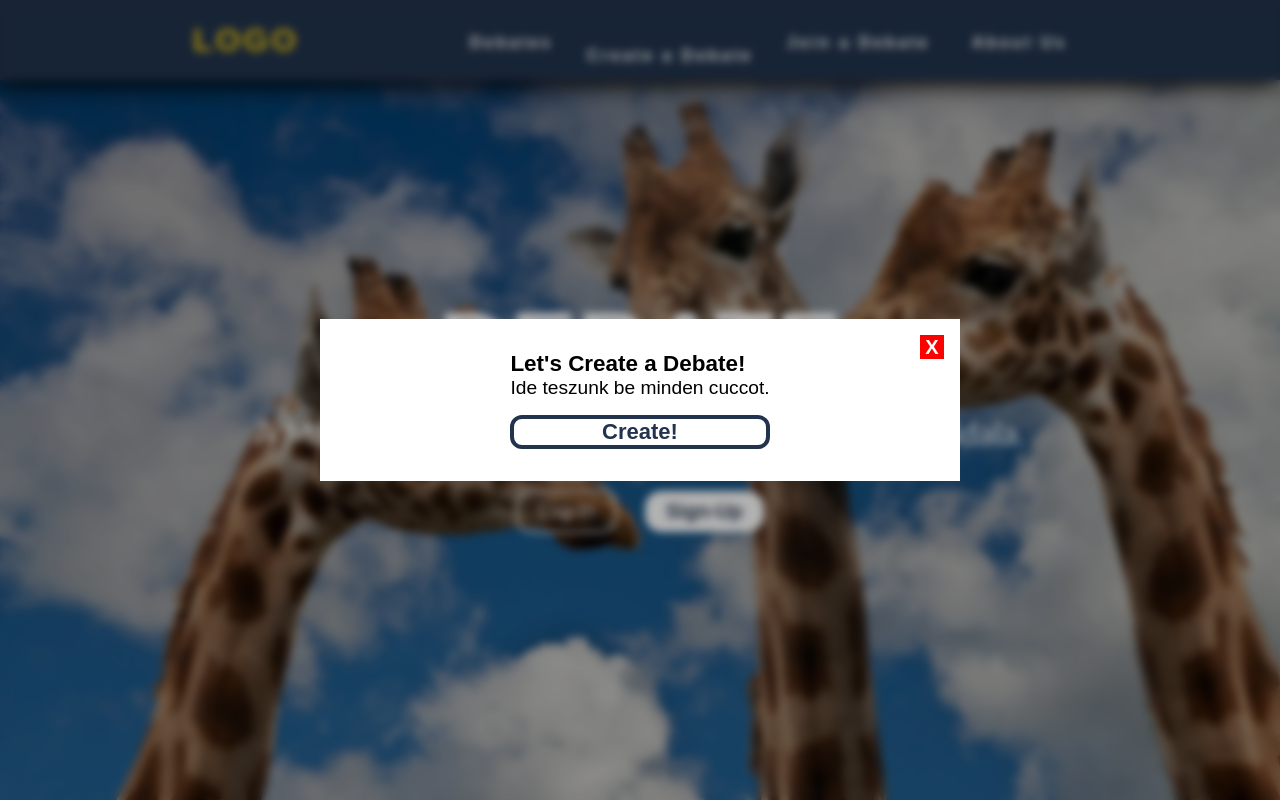
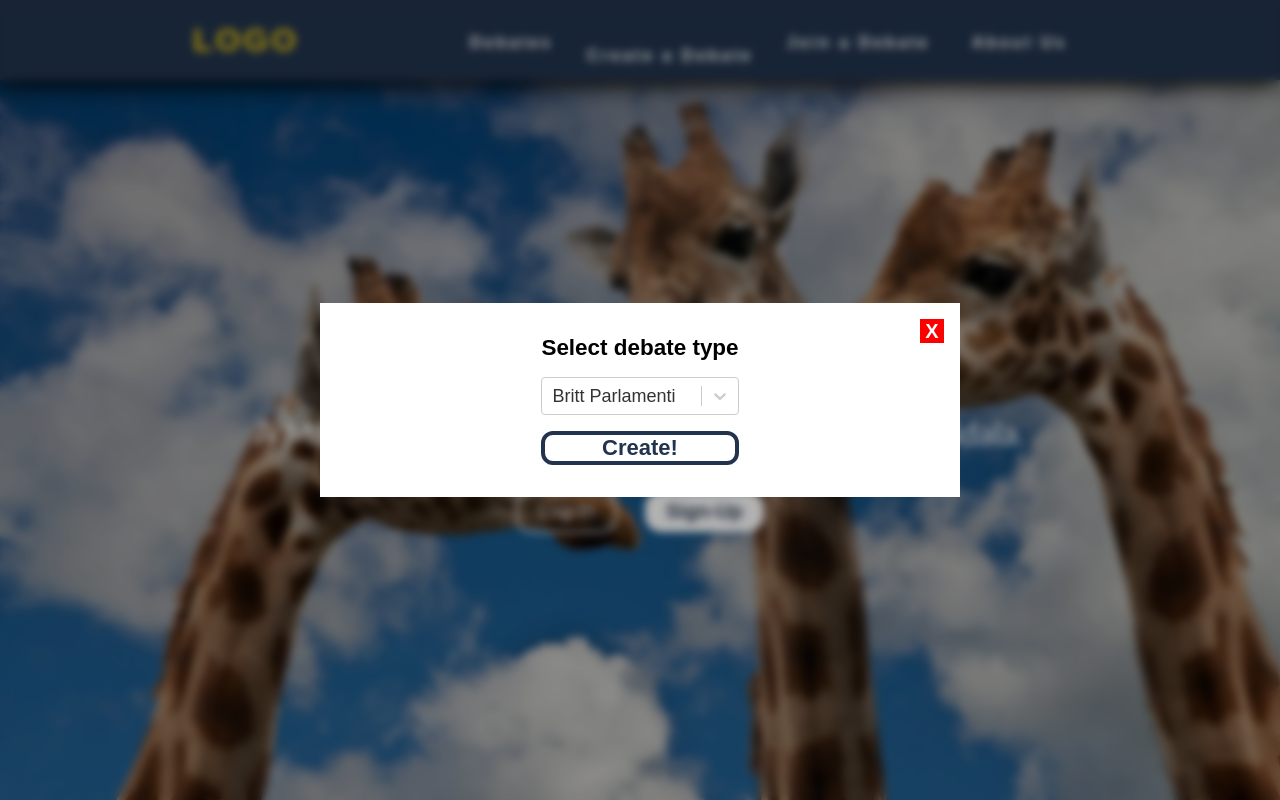
Before and after one commit to 917-SzaboBalazs/debate_app, a React (Create React App) app in the folder frontend/: page / in a window 1280 px wide. Both pictures are taken after a click on the button "Create a Debate". Shown: the top 800 px of the page. Built offline with nearby package versions, Linux system fonts and the light colour scheme.

Commit message:
Added Ceate-Debate/select-debate-types
Kiválasztható, hogy milyen vitát szeretnél indítani, majd a Create gomb kiírja ezt a képernyőre.

```diff
--- a/frontend/package.json
+++ b/frontend/package.json
@@ -11,6 +11,7 @@
     "react-router-dom": "^6.3.0",
     "react-script": "^2.0.5",
     "react-scripts": "^5.0.1",
+    "react-select": "^5.4.0",
     "web-vitals": "^2.1.4"
   },
   "scripts": {
--- a/frontend/src/components/Navbar/Popups/CreateDebate/CreateDebate.css
+++ b/frontend/src/components/Navbar/Popups/CreateDebate/CreateDebate.css
@@ -78,3 +78,10 @@
     font-weight: bold;
     color: var(--primary);
 }
+
+.create-debate--inner .select-debate {
+    border: none;
+    /* border-bottom: 2px solid var(--secondary); */
+    margin-top: 1rem;
+    font-size: 18px;
+}
--- a/frontend/src/components/Navbar/Popups/CreateDebate/CreateDebate.jsx
+++ b/frontend/src/components/Navbar/Popups/CreateDebate/CreateDebate.jsx
@@ -1,18 +1,34 @@
 import React from 'react';
+import Select from 'react-select';
 import { useState } from 'react';
 
 import './CreateDebate.css'
+import { logDOM } from '@testing-library/react';
 
 function CreateDebate(props) {
+  const [ debateType, setType ] = useState('britt-parlamenti');
+
+  const options = [
+    { value: 'britt-parlamenti', label: 'Britt Parlamenti' },
+    { value: 'lincoln-douglas', label: 'Lincoln-Douglas' },
+    { value: 'spontan', label: 'Spontán' },
+    { value: 'publikus', label: 'Publikus' }
+  ];
+
   return (props.trigger) ? (
     <div className="create-debate">
         <div className="create-debate--inner">
             <button className="close-btn" onClick={() => props.setTrigger(false)}>X</button>
             <h3 className="create-debate--text">
-                Let's Create a Debate!
+                Select debate type
             </h3>
-            <p>Ide teszunk be minden cuccot.</p>
-            <button className="create" >
+            <Select
+              className="select-debate"
+              defaultValue={options[0]}
+              options={options}
+              onChange={(e) => setType(e.value)}
+              />
+            <button className="create" onClick={() => console.log(debateType)}>
                 Create!
             </button>
         </div>
```
Also changed, not shown: 1 other file (tests, documents, lock files or other folders).
